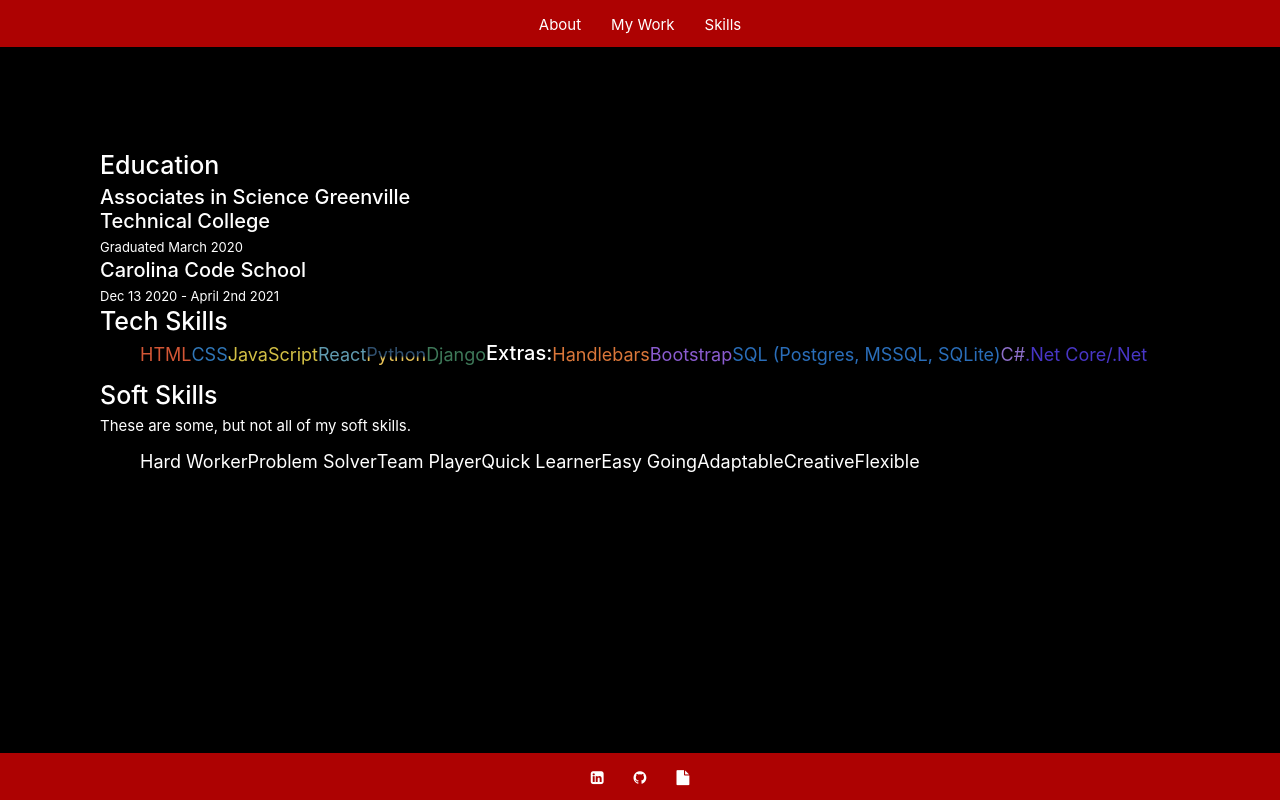
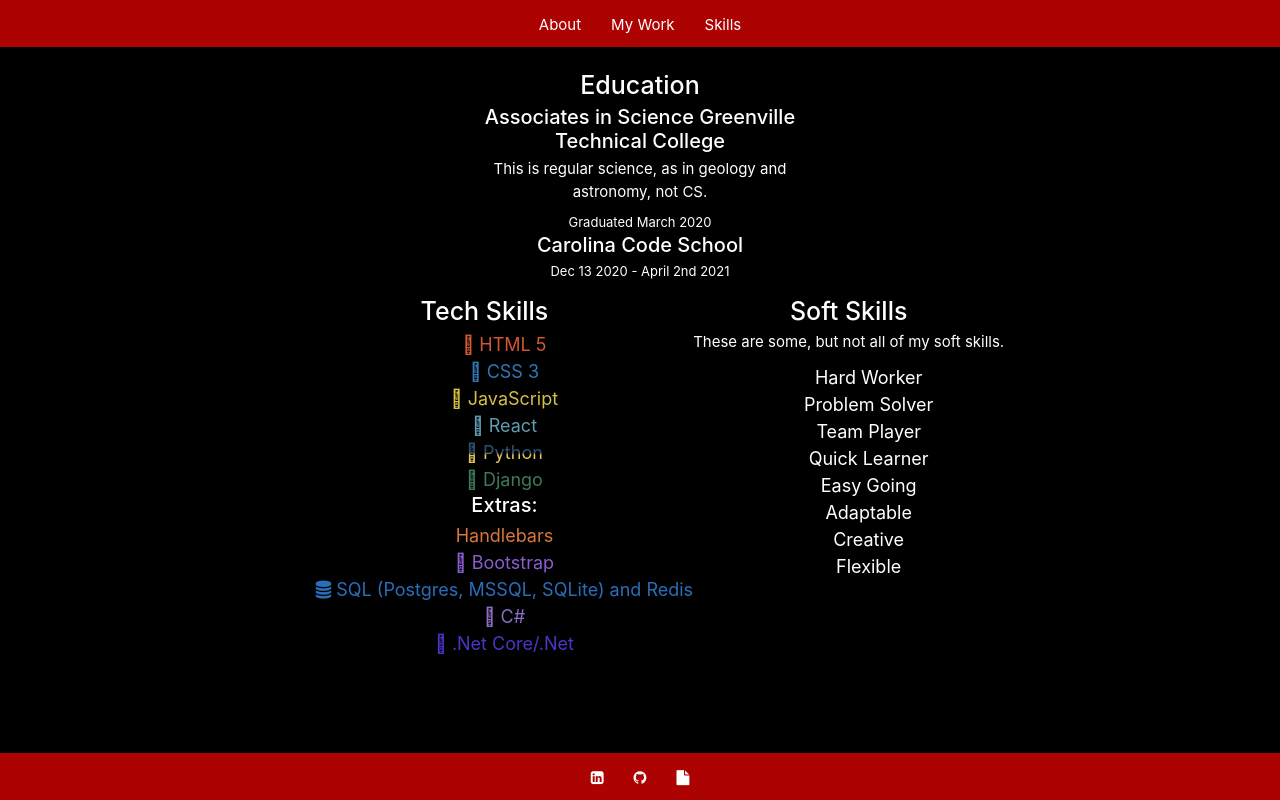
Before and after one commit to PatrickBoynton/portfolio, a React (Create React App) app: page /resume in a window 1280 px wide. Built offline with nearby package versions, Linux system fonts and the light colour scheme.

Commit message:
Got the fa icons to work.

```diff
--- a/src/components/Resume.js
+++ b/src/components/Resume.js
@@ -3,33 +3,37 @@ import {Component} from "react";
 class Resume extends Component {
     render() {
         return (
-            <section style={{margin: '10rem'}}>
-                <div className="education">
+            <section style={{margin: "2rem"}}>
+                <div className="m-auto text-center education">
                     <h1>Education</h1>
                     <h2>Associates in Science Greenville Technical College</h2>
-                    <time style={{fontSize: '1.3rem'}}>Graduated March 2020</time>
+                    <p>This is regular science, as in geology and astronomy, not CS.</p>
+                    <time style={{fontSize: "1.3rem"}}>Graduated March 2020</time>
                     <h2>Carolina Code School</h2>
-                    <time style={{fontSize: '1.3rem'}}>Dec 13 2020 - April 2nd 2021</time>
+                    <time style={{fontSize: "1.3rem"}}>Dec 13 2020 - April 2nd 2021</time>
                 </div>
+                <div className="d-flex skills mt-4 justify-content-center">
+                    <div className="text-center">
                         <h1>Tech Skills</h1>
-                <ul className="d-flex">
-                    <li style={{color: '#D35635'}}>HTML</li>
-                    <li style={{color: '#3077B8'}}> CSS</li>
-                    <li style={{color: '#D3C045'}}>JavaScript</li>
-                    <li style={{color: '#609BB0'}}> React</li>
-                    <li className="python"> Python</li>
-                    <li style={{color: '#3E7959'}}>Django</li>
+                        <ul style={{marginBottom: '3.5rem'}}>
+                            <li style={{color: "#D35635"}}> <i className="fab fa-html5"/> HTML 5</li>
+                            <li style={{color: "#3077B8"}}> <i className="fab fa-css3"/> CSS 3</li>
+                            <li style={{color: "#D3C045"}}><i className="fab fa-js-square"/> JavaScript</li>
+                            <li style={{color: "#609BB0"}}> <i className="fab fa-react"/> React</li>
+                            <li className="python"> <i className="fab fa-python"/> Python</li>
+                            <li style={{color: "#3E7959"}}><i className="fab fa-python"/> Django</li>
                             <h2>Extras: </h2>
-                    <li style={{color: '#DA773A'}}>Handlebars</li>
-                    <li style={{color: '#8B5CD0'}}>Bootstrap</li>
-                    <li style={{color: '#2A6EBA'}}>SQL (Postgres, MSSQL, SQLite)</li>
-                    <li style={{color: '#8D6EC9'}}>C#</li>
-                    <li style={{color: '#4836C6'}}>.Net Core/.Net</li>
+                            <li style={{color: "#DA773A"}}>Handlebars</li>
+                            <li style={{color: "#8B5CD0"}}><i className="fab fa-bootstrap"/> Bootstrap</li>
+                            <li style={{color: "#2A6EBA"}}><i className="fa fa-database"/> SQL (Postgres, MSSQL, SQLite) and Redis</li>
+                            <li style={{color: "#8D6EC9"}}><i className="fab fa-microsoft"/> C#</li>
+                            <li style={{color: "#4836C6"}}><i className="fab fa-microsoft"/> .Net Core/.Net</li>
                         </ul>
-
+                    </div>
+                    <div className="soft-skills text-center">
                         <h1>Soft Skills</h1>
                         <p>These are some, but not all of my soft skills.</p>
-                <ul className="d-flex">
+                        <ul>
                             <li>Hard Worker</li>
                             <li>Problem Solver</li>
                             <li>Team Player</li>
@@ -39,6 +43,8 @@ class Resume extends Component {
                             <li>Creative</li>
                             <li>Flexible</li>
                         </ul>
+                    </div>
+                </div>
             </section>
         );
     }
```
Lines whose indentation alone changed are shown as unchanged.
